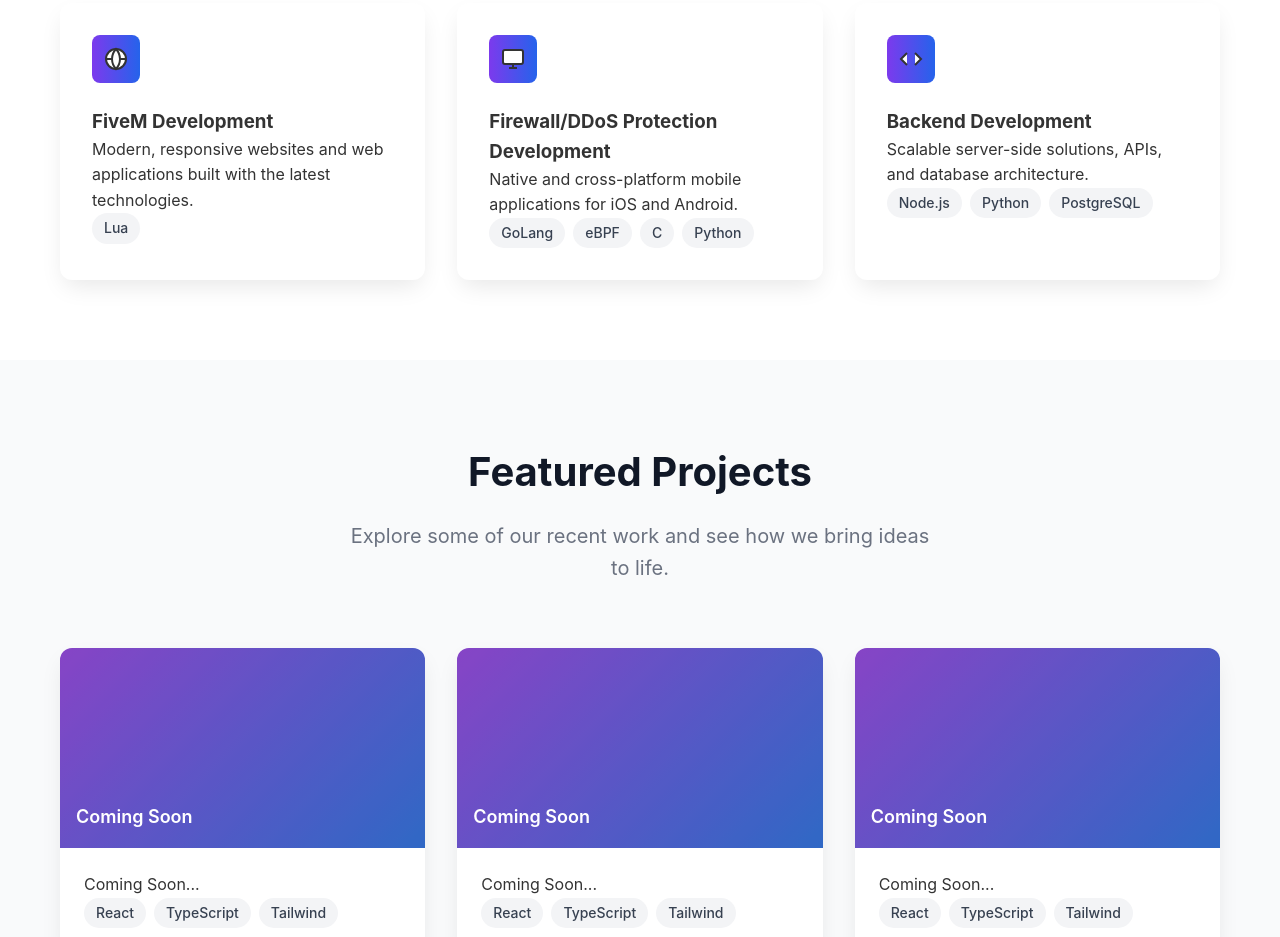
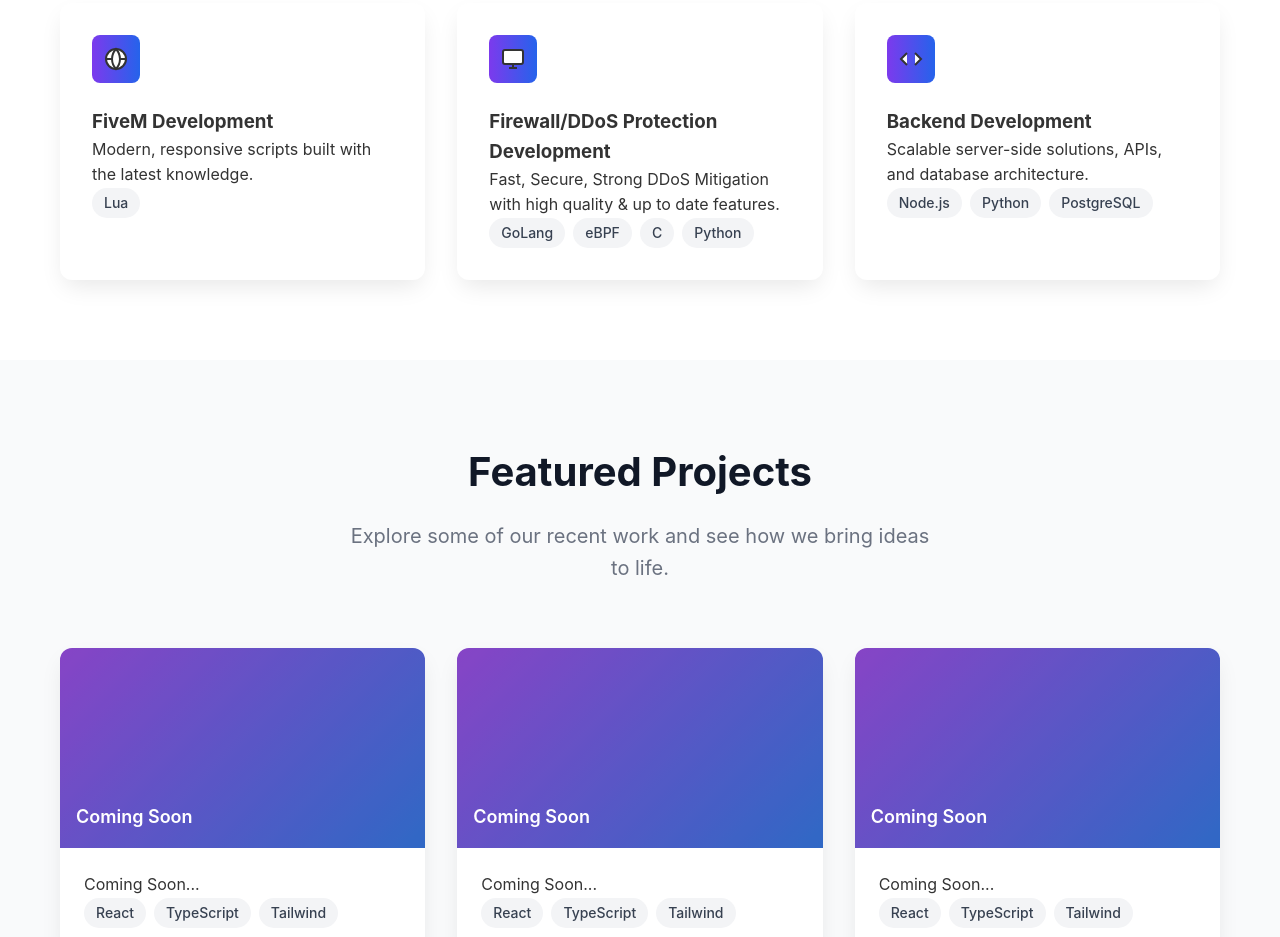
Before and after one commit to AstrivoxStudios/astrivoxstudios.github.io, a plain HTML site: page index.html in a window 1280 px wide. Shown: the part 1628-2565 px from the top of the page. Drawn offline with Linux system fonts and the light colour scheme.

Commit message:
Update index.html

```diff
--- a/index.html
+++ b/index.html
@@ -542,7 +542,7 @@
                         </svg>
                     </div>
                     <h3>FiveM Development</h3>
-                    <p>Modern, responsive websites and web applications built with the latest technologies.</p>
+                    <p>Modern, responsive scripts built with the latest knowledge.</p>
                     <div class="badges">
                         <span class="badge">Lua</span>
                     </div>
@@ -557,7 +557,7 @@
                         </svg>
                     </div>
                     <h3>Firewall/DDoS Protection Development</h3>
-                    <p>Native and cross-platform mobile applications for iOS and Android.</p>
+                    <p>Fast, Secure, Strong DDoS Mitigation with high quality & up to date features.</p>
                     <div class="badges">
                         <span class="badge">GoLang</span>
                         <span class="badge">eBPF</span>
```
